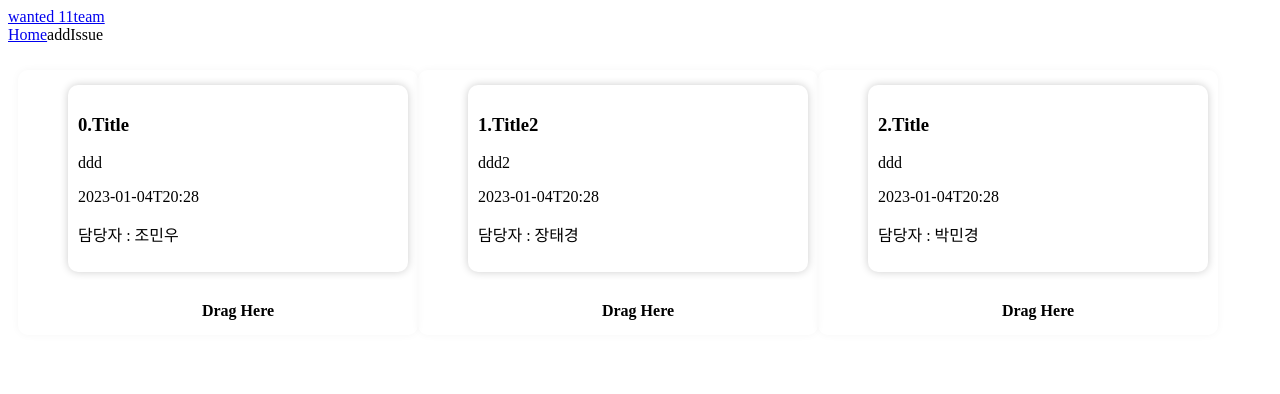
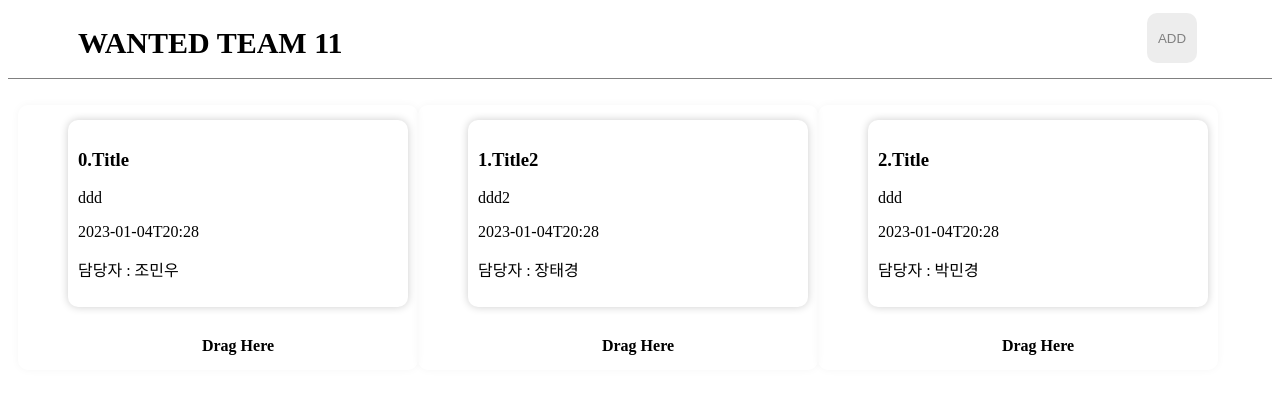
Before and after one commit to pre-onboading-eleven/pre-onboarding-8th-2-11, a React (Vite) app: page / in a window 1280 px wide. Shown: the top 394 px of the page. Built offline with nearby package versions, Linux system fonts and the light colour scheme.

Commit message:
design : nav 디자인 수정 중

```diff
--- a/src/components/Nav.tsx
+++ b/src/components/Nav.tsx
@@ -1,35 +1,54 @@
 import { useState } from 'react';
-import { Link } from 'react-router-dom';
+import { Link, useNavigate } from 'react-router-dom';
 import styled from 'styled-components';
 import AddIssueInput from '../pages/AddIssueInput';
 
 const Nav = () => {
   const [openModal, setOpenModal] = useState(false);
+  const navigate = useNavigate();
   const showModal = () => {
     setOpenModal(true);
   };
   return (
-    <nav className=" bg-main">
-      <div className="mx-auto max-w-6xl px-4">
-        <div className="flex justify-between text-sub">
-          <Link
-            to={'/'}
-            className="my-2 space-x-1 rounded-full border p-2 font-bold"
-          >
-            wanted 11team
-          </Link>
-          <div className="flex items-center space-x-1 text-sm">
-            <Link to={'/'}>Home</Link>
-            <AddSpan onClick={showModal}>addIssue</AddSpan>
-            {openModal && <AddIssueInput setOpenModal={setOpenModal} />}
-          </div>
-        </div>
-      </div>
-    </nav>
+    <NavWrapper>
+      <Logo
+        onClick={() => {
+          navigate('/');
+        }}
+      >
+        WANTED TEAM 11
+      </Logo>
+      {/* <Link to={'/'}>Home</Link> */}
+      <AddIssue onClick={showModal}>ADD</AddIssue>
+      {openModal && <AddIssueInput setOpenModal={setOpenModal} />}
+    </NavWrapper>
   );
 };
 
-const AddSpan = styled.span`
+const NavWrapper = styled.div`
+  height: 70px;
+  border-bottom: 1px solid gray;
+  padding: 0 70px 0 70px;
+  display: flex;
+  justify-content: space-between;
+`;
+
+const Logo = styled.span`
+  font-weight: bold;
+  font-size: 30px;
+  display: flex;
+  align-items: center;
+  cursor: pointer;
+`;
+
+const AddIssue = styled.button`
+  background-color: #dbdbdb7e;
+  width: 50px;
+  height: 50px;
+  color: gray;
+  border: none;
+  border-radius: 10px;
+  margin: 5px;
   cursor: pointer;
 `;
 
```
